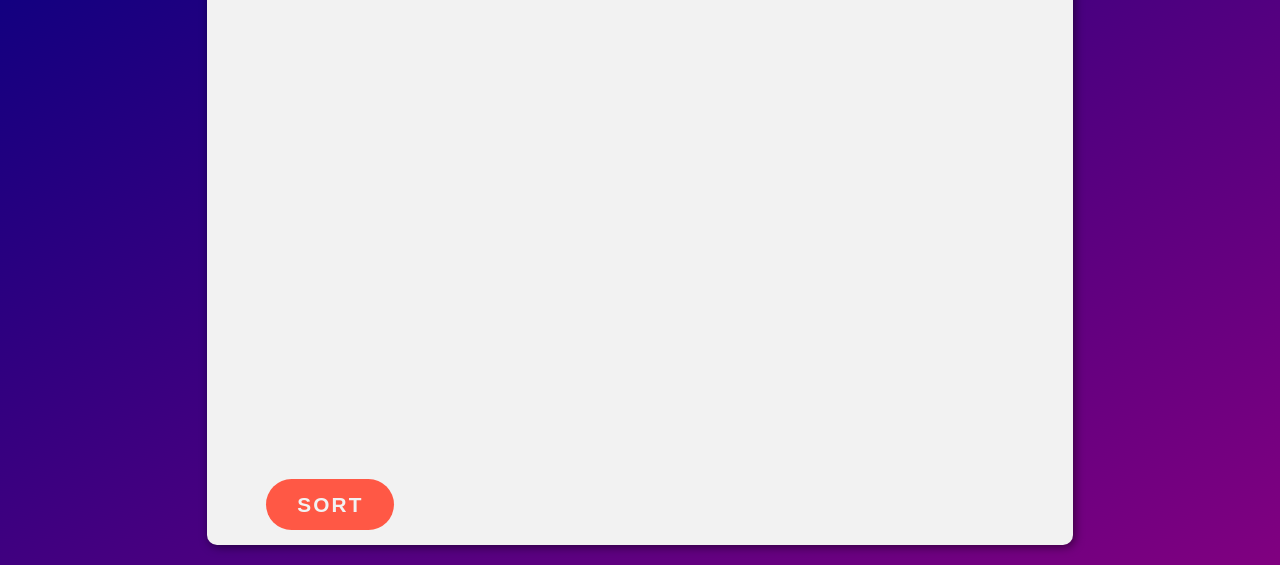
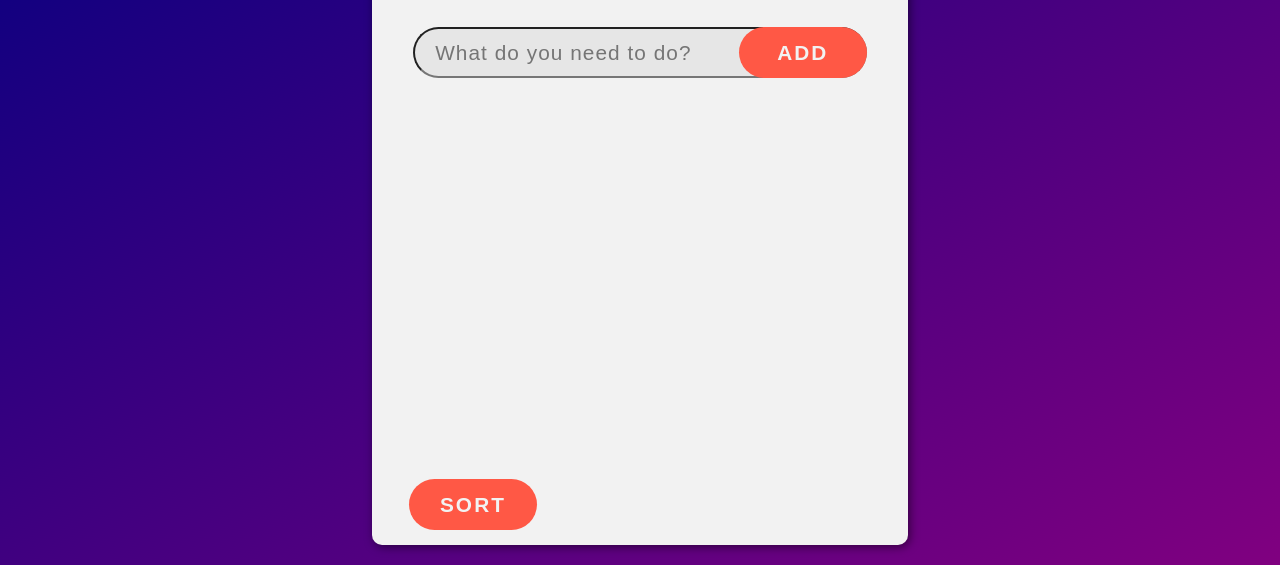
Before and after one commit to Hamish404/Todo-List-App, a plain HTML site: page index.html in a window 1280 px wide. Shown: the part 235-800 px from the top of the page. Drawn offline with Linux system fonts and the light colour scheme; a web font is replaced by a local one.

Commit message:
Change to be better responsive

```diff
--- a/public/styles/styles.css
+++ b/public/styles/styles.css
@@ -358,8 +358,8 @@ hr {
 
 @media (max-height: 1000px) {
   .content {
-    height: 95vh;
-    width: 67vh;
+    max-height: 95vh;
+    max-width: 67vh;
   }
 
   .input-container {
```
Also changed, not shown: 1 other file.
